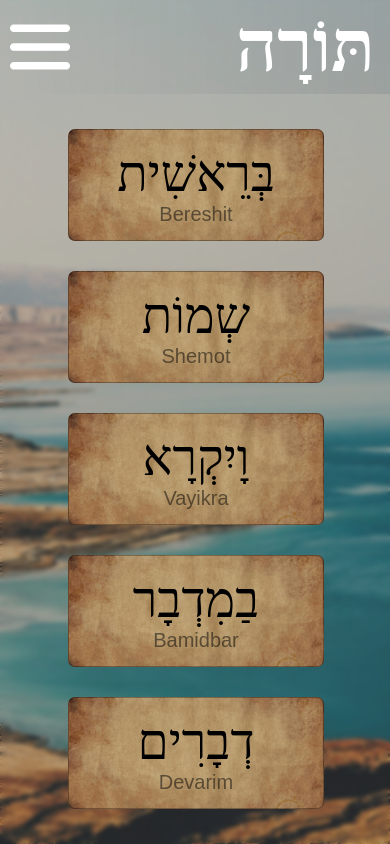
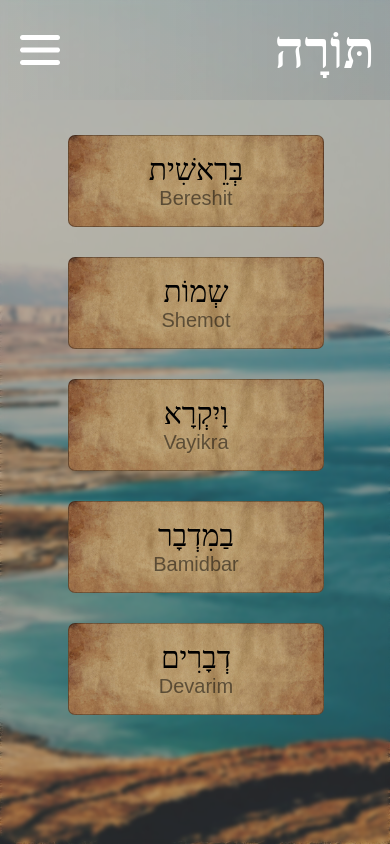
Before and after one commit to fran815/tanaj, a Flask app: page / in a window 390 px wide. Run offline with Flask 3, Linux system fonts and the light colour scheme.

Commit message:
update 0.1

```diff
--- a/static/css/index_layout.css
+++ b/static/css/index_layout.css
@@ -127,14 +127,18 @@ a {
 /* RESPOSIVE */
 @media (max-width:500px) {
     h1 {
-        font-size: 72px;
+        font-size: 52px;
         margin-right: 15px;
     }
 
 
     .menu-div {
-        height: 70px;
+        height: 50px;
         width: 100px;
+    }
+    .menu-img {
+        height: 40px;
+        width: 40px;
     }
 
     .content {
@@ -175,7 +179,7 @@ a {
         background-size: cover;
         background-position: center;
         margin-block: 15px;
-        height: 110px;
+        height: 90px;
         width: 100%;
 
         border-radius: 7px;
@@ -189,4 +193,9 @@ a {
         height: 100%;
         width: 100%;
     }
+    .book {
+        font-size: 30px;
+        margin: 0;
+        color: black;
+    }
 }
```
